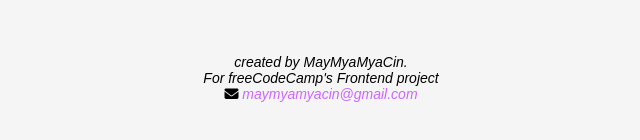
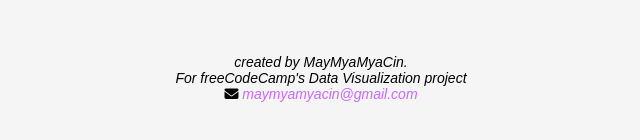
Before and after one commit to MMMC-Chrono/Bar-Chart-fcc, a plain HTML site: page index.html in a window 1280 px wide. Shown: the part 454-594 px from the top of the page, 319-959 px from the left. Drawn offline with nearby package versions, Linux system fonts and the light colour scheme; no server answers.

Commit message:
Update index.html

```diff
--- a/index.html
+++ b/index.html
@@ -12,7 +12,7 @@
         <footer>
             <address>
                 <span>created by <em>MayMyaMyaCin</em>.</span><br/>
-                <span>For freeCodeCamp's Frontend project</span><br/>
+                <span>For freeCodeCamp's Data Visualization project</span><br/>
                 <span><i class="fa-solid fa-envelope"></i> <a id="gmail" href="https://mail.google.com/mail/u/0/#inbox?compose=CllgCJqXxQVkcvhvwxQbxwqvMZVBGppnQnHZJGBkTrgFGJRjNHNNSGcDcXpGXZhbskSJZWscRBq" target="_blank">maymyamyacin@gmail.com</a></span>
             </address>
         </footer>
```
